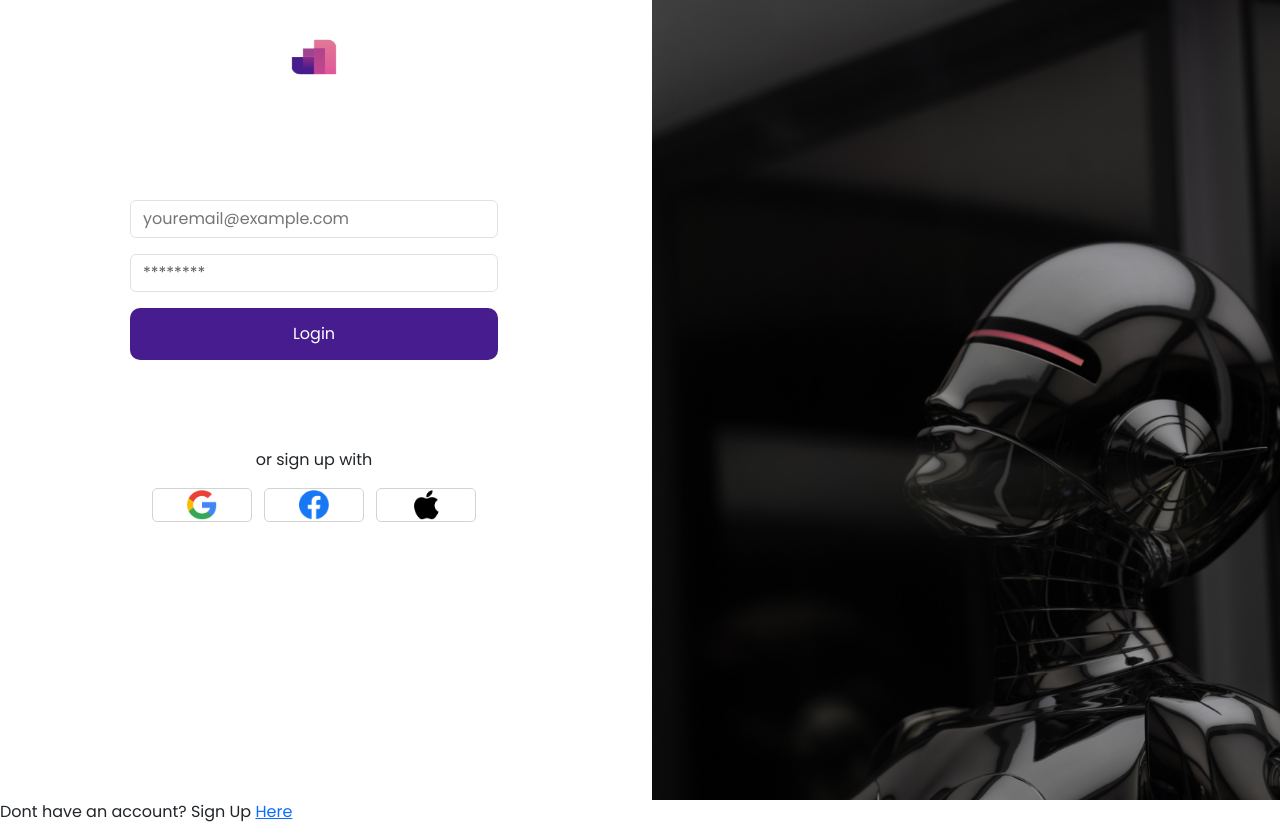
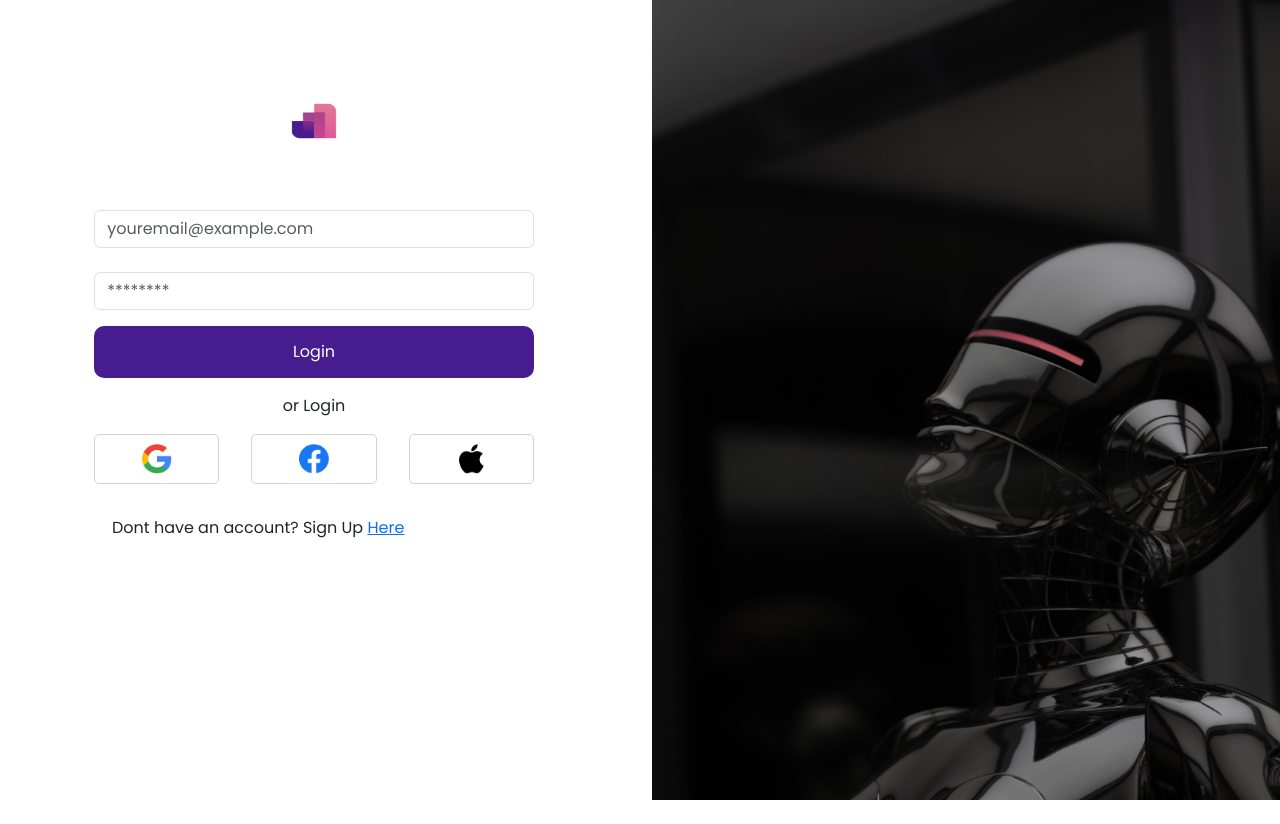
Before and after one commit to frankdev0/Link-Creator, a Next.js app: page /login in a window 1280 px wide. After the commit the page ends 800 px from the top, so only its background shows below. Built offline with nearby package versions, Linux system fonts and the light colour scheme.

Commit message:
working on login page

```diff
--- a/pages/login.tsx
+++ b/pages/login.tsx
@@ -6,63 +6,109 @@ import Link from 'next/link'
 
 export default function Login() {
   return (
-    <>
-
-
+    <div>
+        <div>
             <div className='row'>
-  <div className={` col-12 col-md-6`}>
+                <div className={`${styles.formbody} col-12 col-md-6`}>
                 <div className={styles.logo}>
                 <Image src='/logo.png' width={50} height={50} alt='logo' />
                 </div>
-    <div className={styles.signinbody}>
-      <form className={styles.fullWidthForm}>
-        <div className='form-group'>
-          <input
-            name='name'
-            className={`${styles.formcont} form-contro`}
-            placeholder='youremail@example.com'
-          />
-        </div>
-        <div className='form-group'>
-          <input
-            name='name'
-            className={`${styles.forminput} form-control`}
-            placeholder='********'
-          />
+                <div>
+                    <form className={styles.formcontent}>
+                        {/* <label htmlFor='email' className='d-flex justify-content-start'>Email</label> */}
+                        <input placeholder='youremail@example.com' name='email' className='form-control'/>
+                        {/* <label htmlFor='password' className=''>Password</label> */}
+                        <input placeholder='********' name='password' className='form-control mt-4'/>
+                        <div className={styles.btnsection}>
+                        <button className={styles.btnsubmit}>Login</button>
                         </div>
 
-
-
-        <div>
-      <button className={styles.btnsubmit}>Login</button>
+                    </form>
                 </div>
-      </form>
-
-
-    </div>
-    <div className='py-2'>
-      <p className='d-flex justify-content-center'>or sign up with</p>
+                <div className={styles.socialicons}>
+                <div className={styles.socials}>
+                <p className='d-flex justify-content-center'>or Login</p>
                 <div className='d-flex justify-content-center'>
                     <div className={styles.socialbox}>
                     <Image src='/google.png' width={30} height={30} alt='google' priority />
                     </div>
                     <div className={styles.fcbkbox}>
-      <Image src='/facebook.png' width={30} height={30} alt='facebook' priority className='mx-4'/>
+                <Image src='/facebook.png' width={30} height={30} alt='facebook' priority />
                 </div>
                 <div className={styles.socialbox}>
                 <Image src='/apple.png' width={30} height={30} alt='apple' priority />
                 </div>
+
                 </div>
                 </div>
                 </div>
-  <div className='col-12 col-md-6'>
-    <Image src='/heroimage.png' width={300} height={300} alt='heroimage' className={styles.heroimage} priority />
-  </div>
-  <div>
+                <div className={styles.noaccount}>
                 <span>Dont have an account? Sign Up <Link href='/signin'>Here</Link></span>
                 </div>
                 </div>
+                {/* HERO IMAGE */}
+                <div className={`${styles.heroimg} col-12 col-md-6`}>
+                <Image src='/heroimage.png' width={300} height={300} alt='heroimage' className={styles.heroimage} priority />
+                </div>
+            </div>
+        </div>
+    </div>
+//     <>
 
-    </>
+
+//       <div className={`${styles.formbody} row`}>
+//   <div className={` col-12 col-md-6`}>
+//   <div className={styles.logo}>
+//         <Image src='/logo.png' width={50} height={50} alt='logo' />
+//       </div>
+//     <div className={styles.signinbody}>
+//       <form className={styles.fullWidthForm}>
+//         <div className='form-group'>
+//           <input
+//             name='name'
+//             className={`${styles.formcont} form-contro`}
+//             placeholder='youremail@example.com'
+//           />
+//         </div>
+//         <div className='form-group'>
+//           <input
+//             name='name'
+//             className={`${styles.forminput} form-control`}
+//             placeholder='********'
+//           />
+//         </div>
+
+
+
+//         <div>
+//       <button className={styles.btnsubmit}>Login</button>
+//       </div>
+//       </form>
+//     </div>
+
+//     <div className={styles.socialicons}>
+//       <p className='d-flex justify-content-center'>or Login</p>
+//       <div className='d-flex justify-content-center'>
+//         <div className={styles.socialbox}>
+//         <Image src='/google.png' width={30} height={30} alt='google' priority />
+//         </div>
+//         <div className={styles.fcbkbox}>
+//       <Image src='/facebook.png' width={30} height={30} alt='facebook' priority />
+//       </div>
+//       <div className={styles.socialbox}>
+//       <Image src='/apple.png' width={30} height={30} alt='apple' priority />
+//       </div>
+//       </div>
+//     </div>
+//   </div>
+//   <div className='col-12 col-md-6'>
+//     <Image src='/heroimage.png' width={300} height={300} alt='heroimage' className={styles.heroimage} priority />
+//   </div>
+//   <div>
+//     <span>Dont have an account? Sign Up <Link href='/signin'>Here</Link></span>
+//   </div>
+// </div>
+
+//     </>
   )
 }
--- a/styles/Signin.module.css
+++ b/styles/Signin.module.css
@@ -3,6 +3,7 @@
     justify-content: center;
     align-items: center;
     padding: 2rem;
+    margin-bottom: 2rem;
 
 }
 
@@ -62,30 +63,87 @@
     border: none;
     color: #ffffff;
     background-color: #471C8F;
+    cursor: pointer;
 }
 
 .btnsubmit:hover{
 background-color: #5751b3;
 }
 
+.socialicons{
+    width: 100%;
+}
+/* new styling */
+.formbody{
+    margin-top: 4rem;
+}
+
+.heroimg{
+    display: block;
+}
+
+.btnsection{
+    width: 100%;
+    margin: 1rem 0;
+}
+
+
+/* ends here */
+.formcontent{
+    display: flex;
+    flex-direction: column;
+    justify-content: center;
+    align-items: center;
+    width: 70%;
+    margin: auto;
+}
+
+.socials{
+    width: 70%;
+    margin: auto;
+}
+
+.noaccount{
+    width: 70%;
+    margin-top: 2rem;
+    padding-left: 7rem;
+}
+
+@media only screen and (max-width:700px) {
+    .heroimg{
+        display: none;
+    }
+    .formbody{
+        margin-top: 30%;
+    }
+
+    .noaccount{
+        padding-left: 3.6rem;
+        width: 100%;
+    }
+}
+
 .socialbox{
     display: flex;
     justify-content: center;
     align-items: center;
-    padding: 1rem 0;
+    padding: 1.5rem 0;
     height: 30px;
-    width: 100px;
+    width: 130px;
     border: 1px solid #d3d3d3;
     border-radius: 5px;
 }
+
+
+
 .fcbkbox{
     display: flex;
     justify-content: center;
     align-items: center;
-    padding: 1rem 0;
+    padding: 1.5rem 0;
     height: 30px;
-    width: 100px;
-    margin: 0 0.75rem;
+    width: 130px;
+    margin: 0 2rem;
     border: 1px solid #d3d3d3;
     border-radius: 5px;
 }
```
Lines whose indentation alone changed are shown as unchanged.
